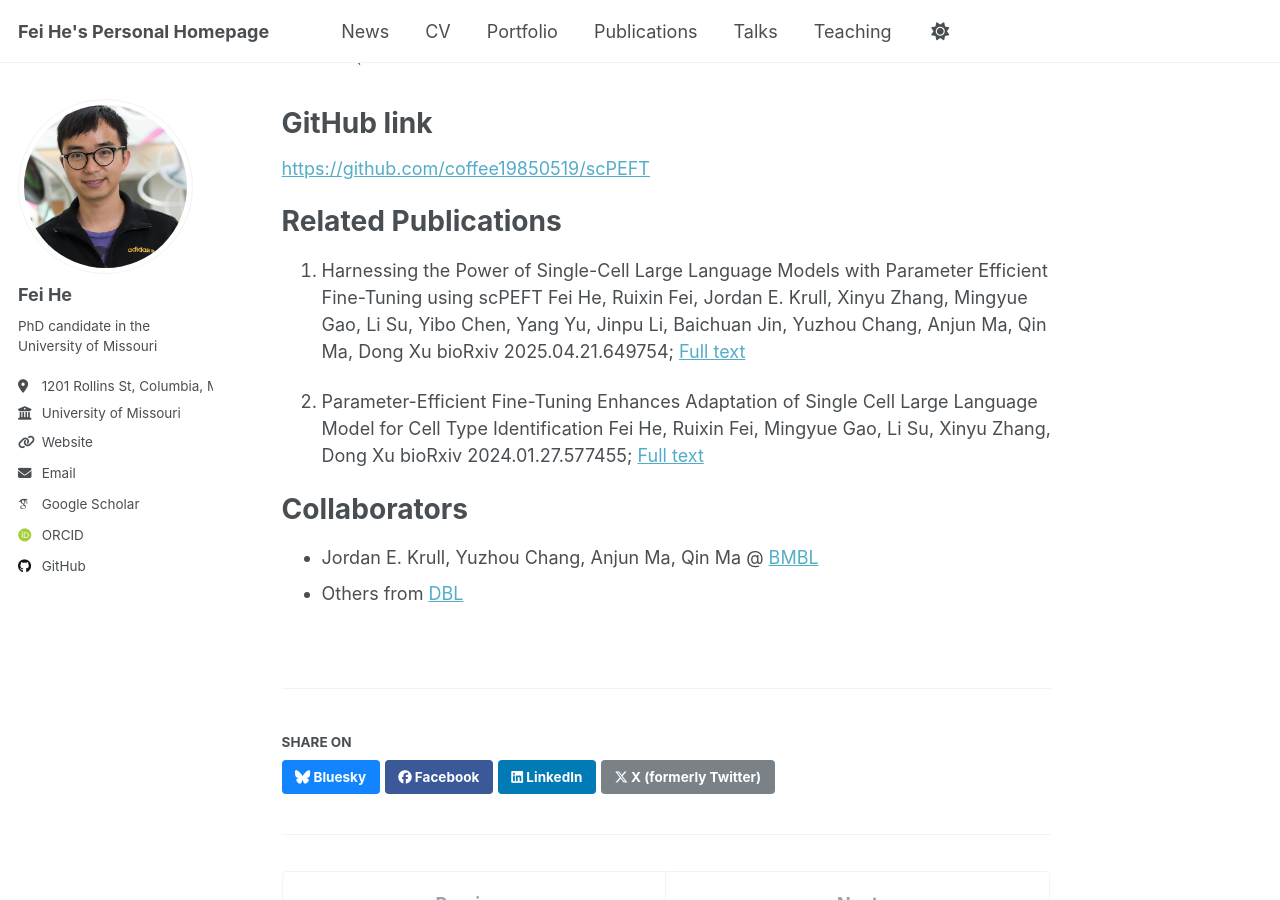
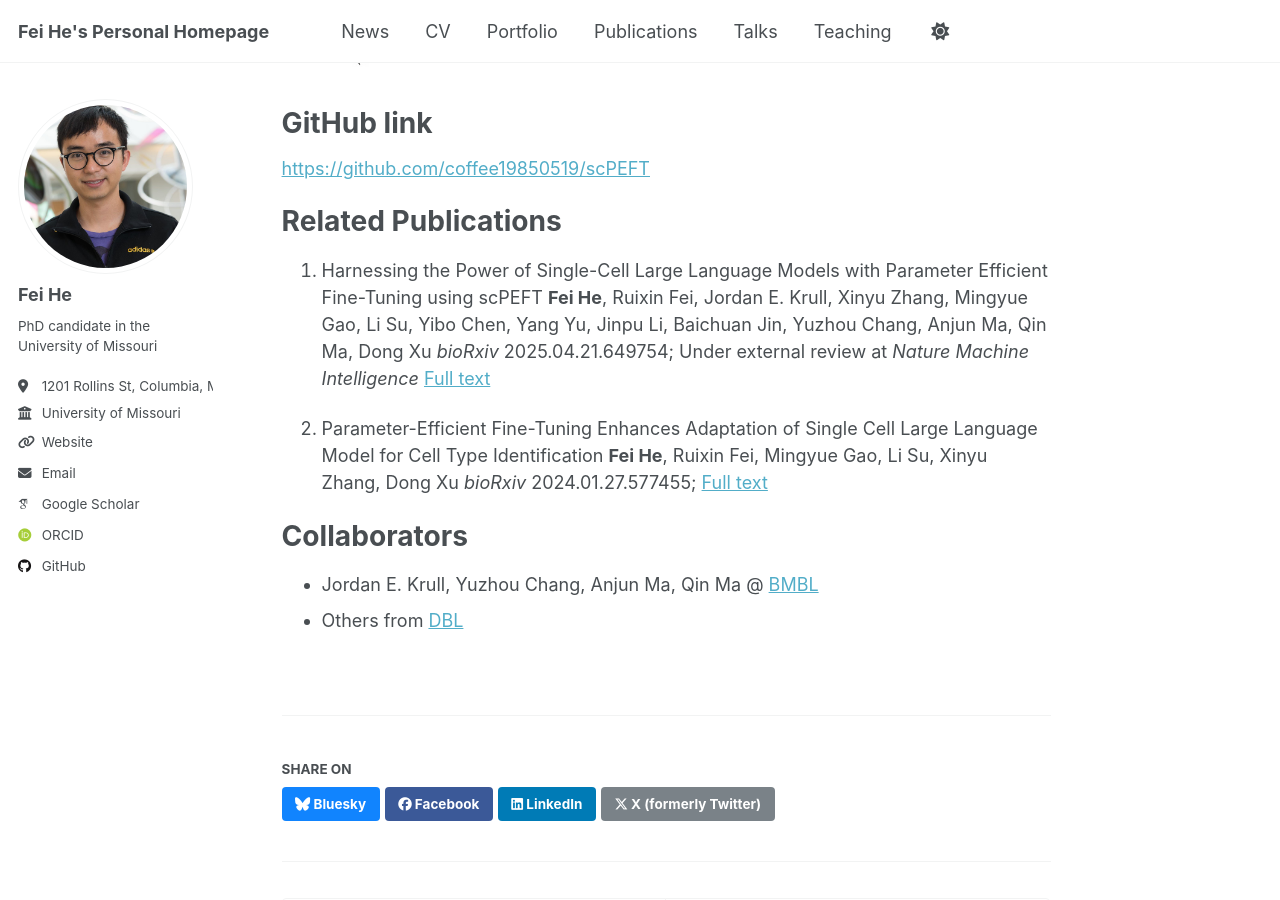
Before and after one commit to coffee19850519/coffee19850519.github.io, a Jekyll site: the page built from _portfolio/portfolio-1.md, in a window 1280 px wide and 900 px high, scrolled down 6333 px. Built offline with Jekyll 4.4.1, drawn with Linux system fonts in a browser that asks for light colours; some web fonts are replaced.

Commit message:
update portfolio

```diff
--- a/_portfolio/portfolio-1.md
+++ b/_portfolio/portfolio-1.md
@@ -46,12 +46,12 @@ GitHub link
 Related Publications
 ======
 1. Harnessing the Power of Single-Cell Large Language Models with Parameter Efficient Fine-Tuning using scPEFT
-Fei He, Ruixin Fei, Jordan E. Krull, Xinyu Zhang, Mingyue Gao, Li Su, Yibo Chen, Yang Yu, Jinpu Li, Baichuan Jin, Yuzhou Chang, Anjun Ma, Qin Ma, Dong Xu
-bioRxiv 2025.04.21.649754; [Full text](https://www.biorxiv.org/content/10.1101/2025.04.21.649754v1.full.pdf)
+**Fei He**, Ruixin Fei, Jordan E. Krull, Xinyu Zhang, Mingyue Gao, Li Su, Yibo Chen, Yang Yu, Jinpu Li, Baichuan Jin, Yuzhou Chang, Anjun Ma, Qin Ma, Dong Xu
+*bioRxiv* 2025.04.21.649754; Under external review at *Nature Machine Intelligence* [Full text](https://www.biorxiv.org/content/10.1101/2025.04.21.649754v1.full.pdf)
 
 2. Parameter-Efficient Fine-Tuning Enhances Adaptation of Single Cell Large Language Model for Cell Type Identification
-Fei He, Ruixin Fei, Mingyue Gao, Li Su, Xinyu Zhang, Dong Xu
-bioRxiv 2024.01.27.577455; [Full text](https://www.biorxiv.org/content/10.1101/2024.01.27.577455v1.full.pdf)
+**Fei He**, Ruixin Fei, Mingyue Gao, Li Su, Xinyu Zhang, Dong Xu
+*bioRxiv* 2024.01.27.577455; [Full text](https://www.biorxiv.org/content/10.1101/2024.01.27.577455v1.full.pdf)
 
 Collaborators
 ======
```
